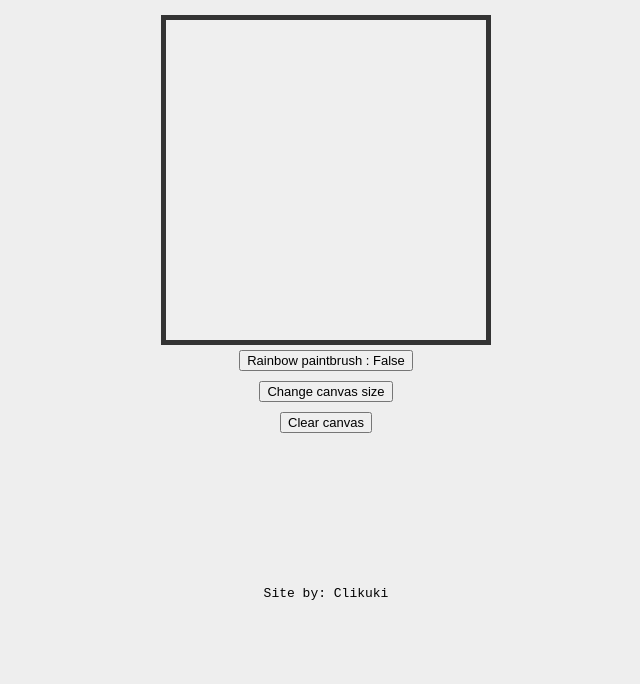
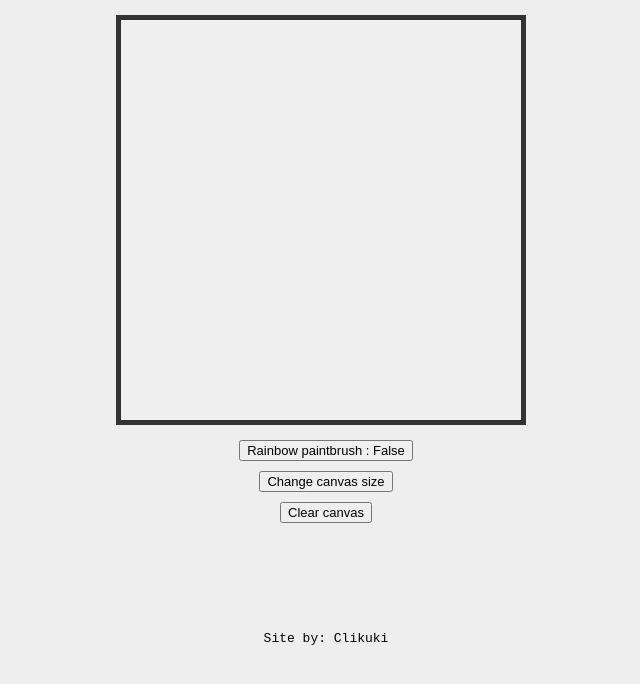
Before and after one commit to clikuki/etch-a-sketch, a plain HTML site: page index.html in a window 1280 px wide. Shown: the part 58-742 px from the top of the page, without its empty margins (314-954 px from the left). Drawn offline with Linux system fonts and the light colour scheme.

Commit message:
fixed whitespace at edges by using css grid

```diff
--- a/index.css
+++ b/index.css
@@ -21,6 +21,10 @@ main {
 button {
 	margin: 5px;
 	font-size: small;
+}
+
+h1 {
+	text-align: center;
 }
 
 a {
@@ -67,8 +71,16 @@ a:focus-visible {
 ==================== */
 
 #canvas {
+	--cols: 1;
+	width: 100px;
+	height: 100px;
+	display: inline-grid;
+	grid-template-columns: repeat(var(--cols), 1fr);
+	grid-template-rows: repeat(var(--cols), 1fr);
+	column-gap: 2px;
+	row-gap: 2px;
+	vertical-align: top;
+	margin: 0 10px 10px 0;
 	background-color: #efefef;
-	display: flex;
-	flex-wrap: wrap;
 	border: 5px solid #333333;
 }
--- a/index.js
+++ b/index.js
@@ -5,6 +5,7 @@ const clearCanvasBtn = document.querySelector('#clearCanvas');
 
 let rainbow = false; // if true, the canvas is painted with rgb colors
 let currSize = 16; // tracks the current size of the canvas. used for clearing the board
+let canvasSize; // hold the size of the canvas
 
 // called to initialize game
 function initialize() {
@@ -14,14 +15,17 @@ function initialize() {
 
 // adds all the squares in and sets the canvas width and height
 function setCanvas(sideLength) {
-	let canvasSize = getCanvasSize(sideLength);
+	canvasSize = getCanvasSize();
 
-	canvasContainer.style.cssText = `width: ${canvasSize}px; height: ${canvasSize}px;`;
+	fillCanvas(sideLength);
+	sizeCanvas();
+}
 
+// fill canvas with divs
+function fillCanvas(sideLength) {
 	for(let i = 0; i < sideLength ** 2; i++) {
 		const square = document.createElement('div');
 		square.classList.add('square');
-		square.style.cssText = `width: ${canvasSize / sideLength}px;`;
 
 		square.addEventListener('mouseover', (e) => {
 			changeSquareColor(e.target)
@@ -31,17 +35,20 @@ function setCanvas(sideLength) {
 	}
 }
 
+// size the canvas and its items
+function sizeCanvas() {
+	canvasContainer.style.cssText = `width: ${canvasSize}px; height: ${canvasSize}px;`;
+	canvasContainer.style.setProperty('--cols', Math.ceil(Math.sqrt(canvasContainer.children.length)));
+}
+
 // gets canvas size and checks if it is too large
-// NOTE: the resizing doesn't work because it makes whitespaces at the edges due to flexbox overflow
-function getCanvasSize(sideLength) {
-	let canvasSize = sideLength ** 2;
+function getCanvasSize() {
+	let canvasSize;
 
-	if(canvasSize > (window.innerWidth / 2)) {
-		canvasSize = window.innerWidth / 2;
-	}
-
-	if(canvasSize < (window.innerWidth / 4)) {
-		canvasSize = window.innerWidth / 4;
+	if(innerWidth > innerHeight) {
+		canvasSize = innerHeight / 2;
+	}else {
+		canvasSize = innerWidth / 2;
 	}
 
 	return canvasSize;
@@ -126,6 +133,12 @@ function addEventListeners() {
 	changeCanvasSizeBtn.addEventListener('click', askForNumOfSides);
 	switchColorBtn.addEventListener('click', switchColor);
 	clearCanvasBtn.addEventListener('click', clearCanvas);
+
+	window.addEventListener('resize', () => {
+		canvasSize = getCanvasSize()
+
+		sizeCanvas()
+	})
 }
 
 initialize();
```
